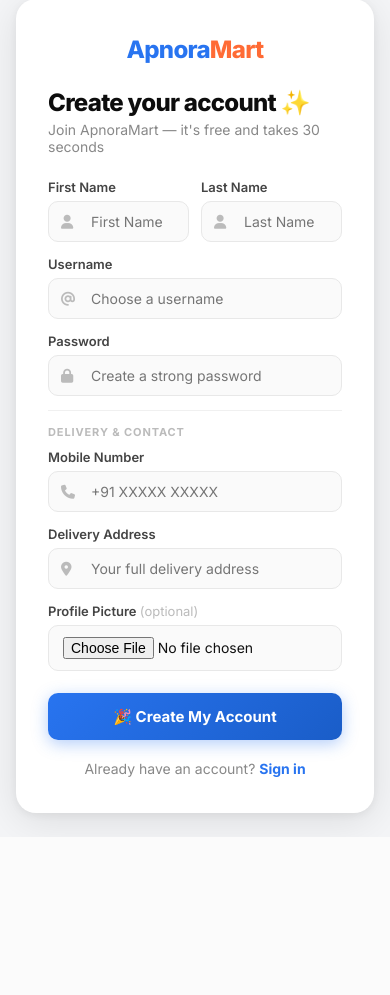
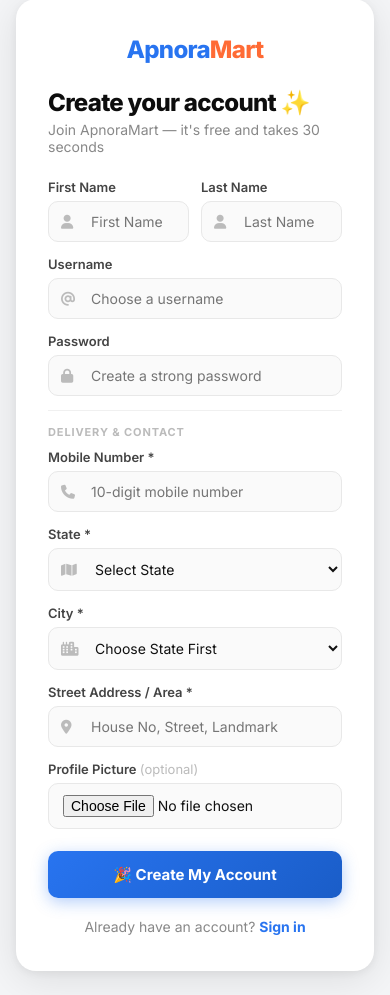
Before and after one commit to manishchauu-123/ApnoraMart-, a Django app: page /customersignup in a window 390 px wide. Shown: the part 25-1020 px from the top of the page. Before the commit the page ends 861 px from the top, so only its background shows below. Run offline with Django 3.2, Linux system fonts and the light colour scheme; some libraries are stand-ins or nearby versions.

Commit message:
Implement dynamic state-city selects and mobile validation on customer signup

```diff
--- a/ecom/models.py
+++ b/ecom/models.py
@@ -5,7 +5,7 @@ from django.contrib.auth.models import User
 class Customer(models.Model):
     user = models.OneToOneField(User, on_delete=models.CASCADE)
     profile_pic = models.ImageField(upload_to='profile_pic/CustomerProfilePic/', null=True, blank=True)
-    address = models.CharField(max_length=40)
+    address = models.CharField(max_length=200)
     mobile = models.CharField(max_length=20, null=False)
 
     @property
--- a/templates/ecom/customersignup.html
+++ b/templates/ecom/customersignup.html
@@ -179,18 +179,38 @@
       <div class="auth-section-label">Delivery & Contact</div>
 
       <div class="auth-field">
-        <label>Mobile Number</label>
+        <label>Mobile Number *</label>
         <div class="auth-input-wrap">
           <i class="fa-solid fa-phone auth-input-icon"></i>
-          {% render_field customerForm.mobile class="auth-input" placeholder="+91 XXXXX XXXXX" %}
+          {% render_field customerForm.mobile class="auth-input" placeholder="10-digit mobile number" %}
         </div>
       </div>
 
       <div class="auth-field">
-        <label>Delivery Address</label>
+        <label>State *</label>
+        <div class="auth-input-wrap">
+          <i class="fa-solid fa-map auth-input-icon"></i>
+          <select name="state" id="id_state" class="auth-input" required style="padding-left:42px; background: #fafafa;">
+            <option value="">Select State</option>
+          </select>
+        </div>
+      </div>
+
+      <div class="auth-field">
+        <label>City *</label>
+        <div class="auth-input-wrap">
+          <i class="fa-solid fa-city auth-input-icon"></i>
+          <select name="city" id="id_city" class="auth-input" required style="padding-left:42px; background: #fafafa;">
+            <option value="">Choose State First</option>
+          </select>
+        </div>
+      </div>
+
+      <div class="auth-field">
+        <label>Street Address / Area *</label>
         <div class="auth-input-wrap">
           <i class="fa-solid fa-location-dot auth-input-icon"></i>
-          {% render_field customerForm.address class="auth-input" placeholder="Your full delivery address" %}
+          {% render_field customerForm.address class="auth-input" placeholder="House No, Street, Landmark" %}
         </div>
       </div>
 
@@ -210,5 +230,107 @@
   </div>
 </div>
 
+<script>
+  document.addEventListener("DOMContentLoaded", function() {
+    const stateSelect = document.getElementById("id_state");
+    const citySelect = document.getElementById("id_city");
+    const addressInput = document.querySelector('input[name="address"]');
+
+    if (stateSelect && citySelect && addressInput) {
+      // Indian States to Cities Mapping
+      const stateCityMap = {
+        "Andhra Pradesh": ["Visakhapatnam", "Vijayawada", "Guntur", "Nellore", "Tirupati"],
+        "Assam": ["Guwahati", "Dibrugarh", "Silchar", "Tezpur", "Jorhat"],
+        "Bihar": ["Patna", "Gaya", "Bhagalpur", "Muzaffarpur", "Darbhanga"],
+        "Delhi": ["New Delhi", "Delhi NCR", "Dwarka", "Rohini"],
+        "Gujarat": ["Ahmedabad", "Surat", "Vadodara", "Rajkot", "Bhavnagar"],
+        "Haryana": ["Gurugram", "Faridabad", "Panipat", "Ambala", "Rohtak"],
+        "Himachal Pradesh": ["Shimla", "Dharamshala", "Solan", "Mandi", "Hamirpur"],
+        "Jammu & Kashmir": ["Srinagar", "Jammu", "Anantnag", "Baramulla"],
+        "Karnataka": ["Bengaluru", "Mysuru", "Hubballi", "Mangaluru", "Belagavi"],
+        "Kerala": ["Kochi", "Trivandrum", "Kozhikode", "Thrissur", "Kollam"],
+        "Madhya Pradesh": ["Indore", "Bhopal", "Jabalpur", "Gwalior", "Ujjain"],
+        "Maharashtra": ["Mumbai", "Pune", "Nagpur", "Thane", "Nashik", "Aurangabad"],
+        "Punjab": ["Ludhiana", "Amritsar", "Jalandhar", "Patiala", "Bathinda"],
+        "Rajasthan": ["Jaipur", "Jodhpur", "Udaipur", "Kota", "Ajmer"],
+        "Tamil Nadu": ["Chennai", "Coimbatore", "Madurai", "Tiruchirappalli", "Salem"],
+        "Telangana": ["Hyderabad", "Warangal", "Nizamabad", "Karimnagar"],
+        "Uttar Pradesh": ["Lucknow", "Kanpur", "Noida", "Ghaziabad", "Varanasi", "Agra", "Prayagraj", "Meerut", "Gorakhpur", "Bareilly", "Aligarh", "Moradabad"],
+        "West Bengal": ["Kolkata", "Howrah", "Durgapur", "Siliguri", "Asansol"]
+      };
+
+      // Populate states
+      Object.keys(stateCityMap).forEach(state => {
+        const opt = document.createElement("option");
+        opt.value = state;
+        opt.textContent = state;
+        stateSelect.appendChild(opt);
+      });
+
+      // Function to update cities based on selected state
+      function updateCities(selectedState) {
+        citySelect.innerHTML = "";
+
+        const defaultCityOpt = document.createElement("option");
+        defaultCityOpt.value = "";
+        defaultCityOpt.textContent = selectedState ? "Select City" : "Choose State First";
+        citySelect.appendChild(defaultCityOpt);
+
+        if (selectedState && stateCityMap[selectedState]) {
+          stateCityMap[selectedState].forEach(city => {
+            const opt = document.createElement("option");
+            opt.value = city;
+            opt.textContent = city;
+            citySelect.appendChild(opt);
+          });
+        }
+      }
+
+      stateSelect.addEventListener("change", function() {
+        updateCities(this.value);
+      });
+    }
+
+    // Real-time mobile number digit lock
+    const mobileInput = document.querySelector('input[name="mobile"]');
+    if (mobileInput) {
+      mobileInput.type = "tel";
+      mobileInput.maxLength = 10;
+      mobileInput.addEventListener("input", function() {
+        this.value = this.value.replace(/[^0-9]/g, ""); // Allow digits only
+      });
+    }
+
+    // Combine street, city, and state on submit
+    const form = document.querySelector('form');
+    if (form) {
+      form.addEventListener("submit", function(e) {
+        if (mobileInput && mobileInput.value.length !== 10) {
+          alert("Please enter a valid 10-digit Indian Mobile Number!");
+          mobileInput.focus();
+          e.preventDefault();
+          return false;
+        }
+
+        if (stateSelect && citySelect && addressInput) {
+          const stateVal = stateSelect.value;
+          const cityVal = citySelect.value;
+          const streetVal = addressInput.value.trim();
+
+          if (!stateVal || !cityVal || !streetVal) {
+            alert("Please fill out all address details!");
+            e.preventDefault();
+            return false;
+          }
+
+          // Concatenate address and save it to the actual address field value
+          const combinedAddress = `${streetVal}, ${cityVal}, ${stateVal}`;
+          addressInput.value = combinedAddress;
+        }
+      });
+    }
+  });
+</script>
+
 </body>
 </html>
```
Also changed, not shown: db.sqlite3.
